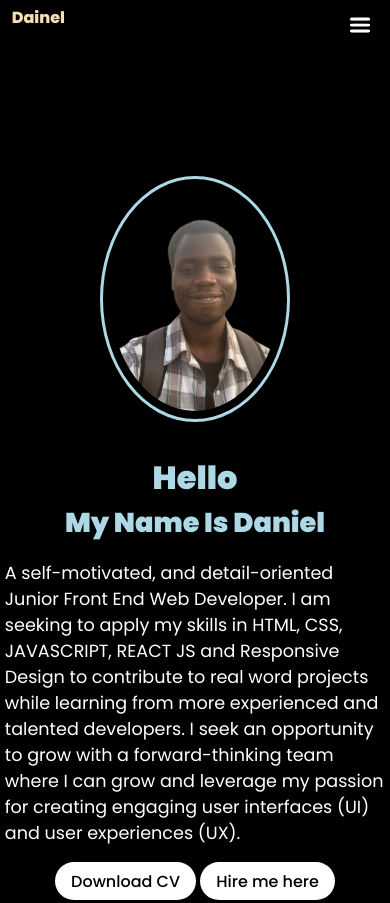
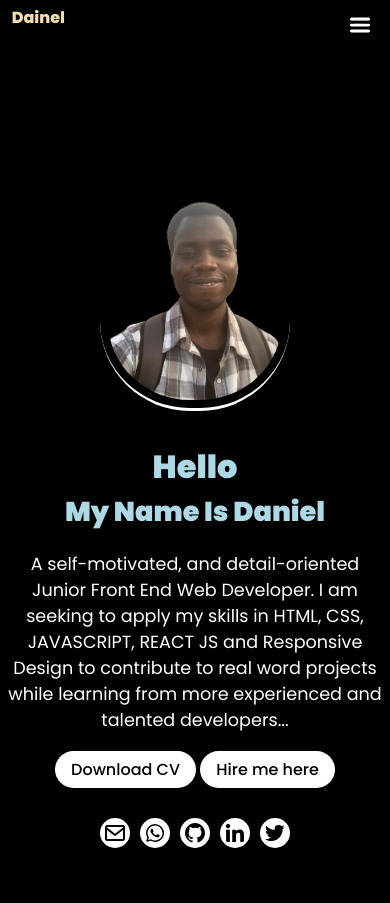
Before and after one commit to Stuck-in-code/personal-portfolio, a plain HTML site: page index.html in a window 390 px wide. Shown: the top 903 px of the page. Drawn offline with nearby package versions, Linux system fonts and the light colour scheme.

Commit message:
changed some things about the profile image on smaller screent

```diff
--- a/index.html
+++ b/index.html
@@ -50,7 +50,7 @@
             <h1>Hello</h1>
             <h2>My Name Is Daniel</h2>
             <p>
-              A self-motivated, and detail-oriented Junior Front End Web Developer. I am seeking to apply my skills in HTML, CSS, JAVASCRIPT, REACT JS and Responsive Design to contribute to real word projects while learning from more experienced and talented developers. I seek an opportunity to grow with a forward-thinking team where I can grow and leverage my passion for creating engaging user interfaces (UI) and user experiences (UX).
+              A self-motivated, and detail-oriented Junior Front End Web Developer. I am seeking to apply my skills in HTML, CSS, JAVASCRIPT, REACT JS and Responsive Design to contribute to real word projects while learning from more experienced and talented developers...
             </p>
             <div class="button-socials">
               <div class="buttons">
--- a/style.css
+++ b/style.css
@@ -850,8 +850,7 @@ fieldset legend {
     height: fit-content;
   }
   .container .header {
-    margin-top: 7rem;
-    margin-bottom: 7rem;
+    margin-top: 3rem;
     flex-direction: column;
   }
   .header .user-image {
@@ -863,9 +862,10 @@ fieldset legend {
     width: 50%;
     display: block;
     margin: auto;
-    border: 3px solid lightblue;
+    border-bottom: 3px solid white;
+    border-top: 0;
     padding: 0.5rem;
-    border-radius: 50%;
+    border-radius: 90px;
   }
   .header-image {
     display: none;
@@ -881,6 +881,7 @@ fieldset legend {
   .header-text h1{
     text-align: center;
   }
+
   .header-text .button-socials {
     display: flex;
     align-items: center;
@@ -995,6 +996,8 @@ fieldset legend {
   }
   .header-text p {
     width: 100%;
+    padding: 2px;
+    text-align: center;
   }
   .container .nav-list {
     position: fixed;
```
